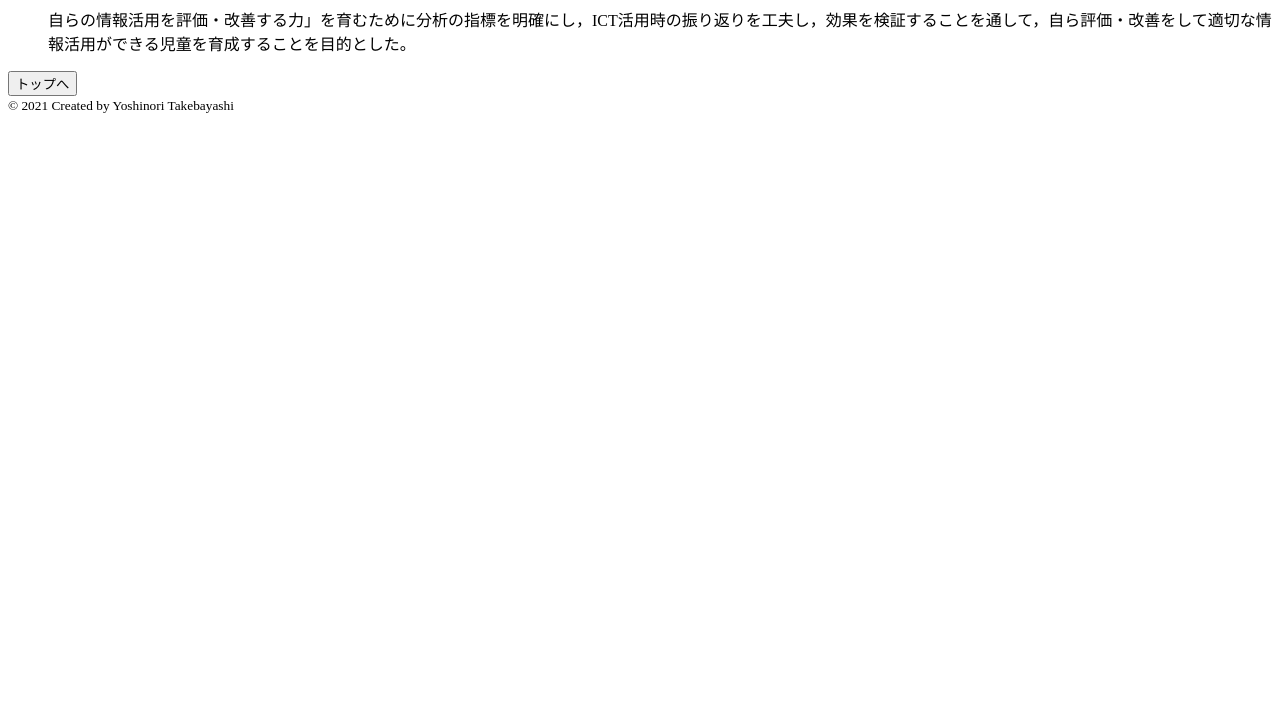
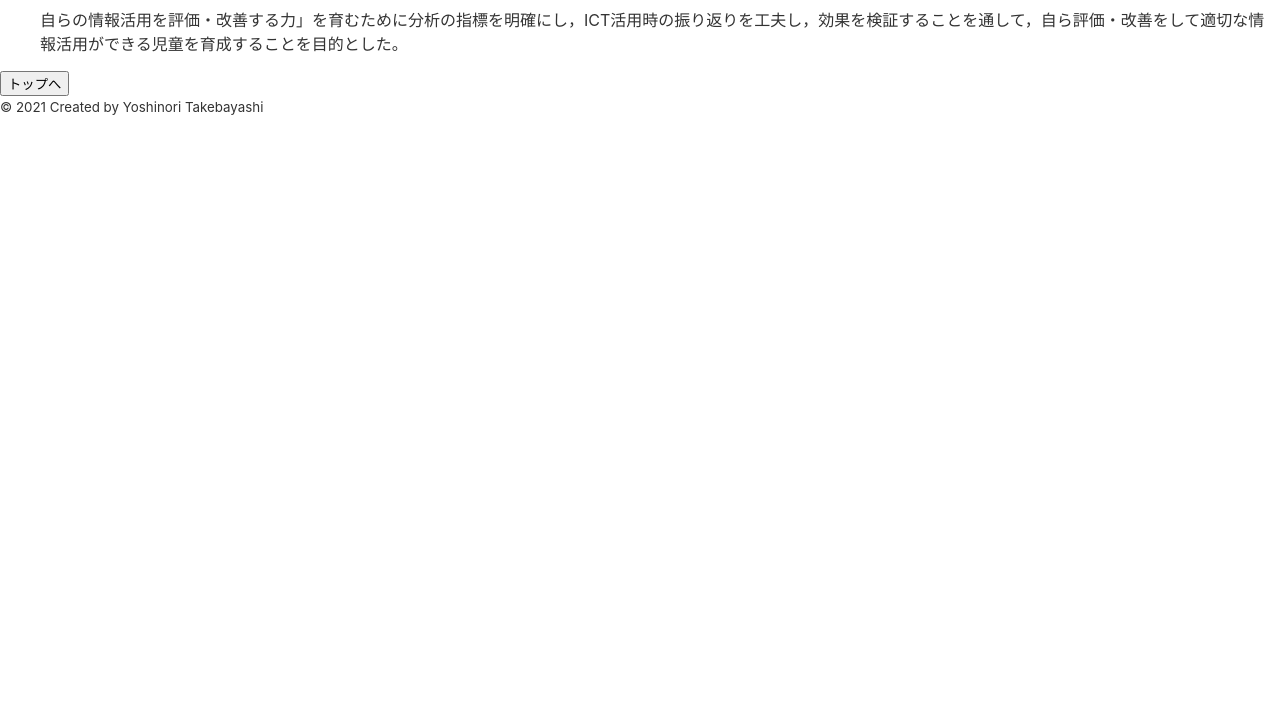
Before and after one commit to TKBY/micra.github.io, a plain HTML site: page kenkyumokuteki.html in a window 1280 px wide. Shown: the part 82-800 px from the top of the page. Drawn offline with Linux system fonts and the light colour scheme.

Commit message:
Update kenkyumokuteki.html

```diff
--- a/kenkyumokuteki.html
+++ b/kenkyumokuteki.html
@@ -5,7 +5,7 @@
   <!--6/19viewport仮設定-->
    <meta name="viewport" content="width=device-width, initial-scale=1.0">
    <title>Minecraftで教科横断型の問題解決学習</title>
-   <link rel="stylesheet" href="subject.css" type="text/css">
+   <link rel="stylesheet" href="stylesheet.css" type="text/css">
  <!--レスポンシブデザイン-->
 
 <style type="text/css">
```
